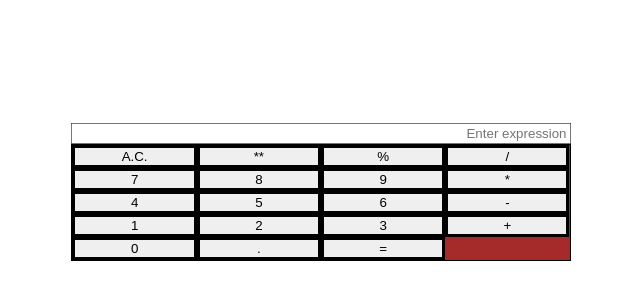
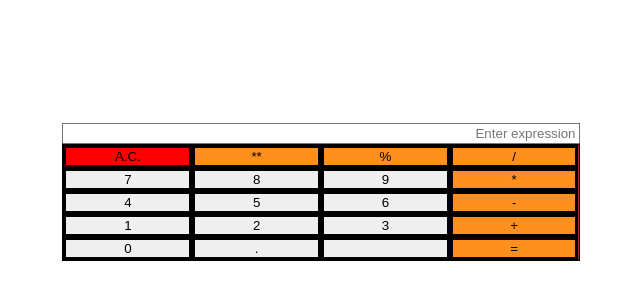
Before and after one commit to Ashwaatthaamaaa/Calculator, a plain HTML site: page index.html in a window 1280 px wide. Shown: the part 196-496 px from the top of the page, without its empty margins (319-959 px from the left). Drawn offline with Linux system fonts and the light colour scheme.

Commit message:
add color to clear and operators button

```diff
--- a/index.html
+++ b/index.html
@@ -12,24 +12,25 @@
             <input type="text" class="display" placeholder="Enter expression" >
             <div class="symbols">
                 <button class="clear">A.C.</button>
-                <button class="exponenet op">**</button>
-                <button class="remainder op">%</button>
-                <button class="divide op">/</button>
+                <button class="exponenet op operator">**</button>
+                <button class="remainder op operator">%</button>
+                <button class="divide op operator">/</button>
                 <button class="7 op">7</button>
                 <button class="8 op">8</button>
                 <button class="9 op">9</button>
-                <button class = "multiply op">*</button>
+                <button class = "multiply op operator">*</button>
                 <button class="4 op">4</button>
                 <button class="5 op">5</button>
                 <button class="6 op">6</button>
-                <button class="subtract op">-</button>
+                <button class="subtract op operator">-</button>
                 <button class="1 op">1</button>
                 <button class="2 op">2</button>
                 <button class="3 op">3</button>
-                <button class ="sum op">+</button>
+                <button class ="sum op operator">+</button>
                 <button class="0 op">0</button>
                 <button class="decimal op">.</button>
-                <button class="equal op">=</button>
+                <button class="op"></button>
+                <button class="equal op operator">=</button>
             </div>
         </div>
     </main>
--- a/style.css
+++ b/style.css
@@ -5,6 +5,17 @@
     min-height: 95vh;
 }
 
+.operator{
+    background-color:#FF8F1F;
+}
+
+.clear{
+    background-color: red;
+}
+
+.operand{
+    background-color: green;
+}
 
 
 .calculator {
```
